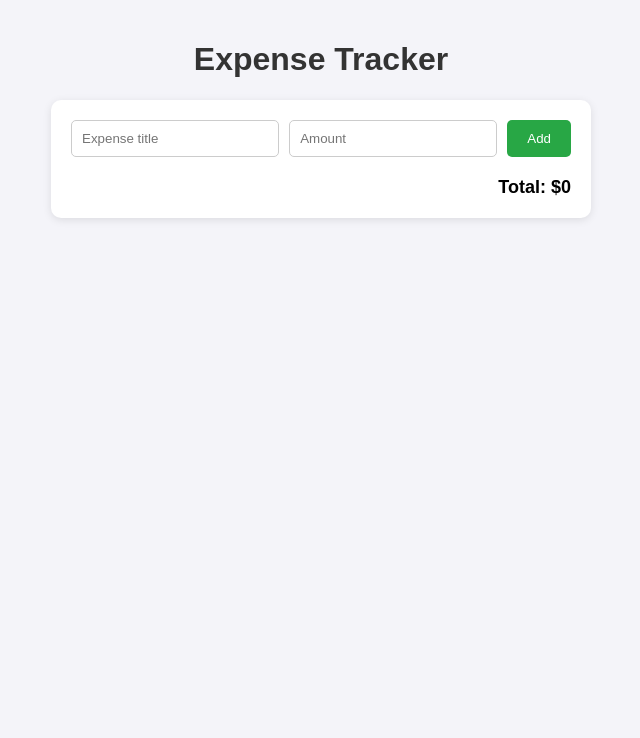
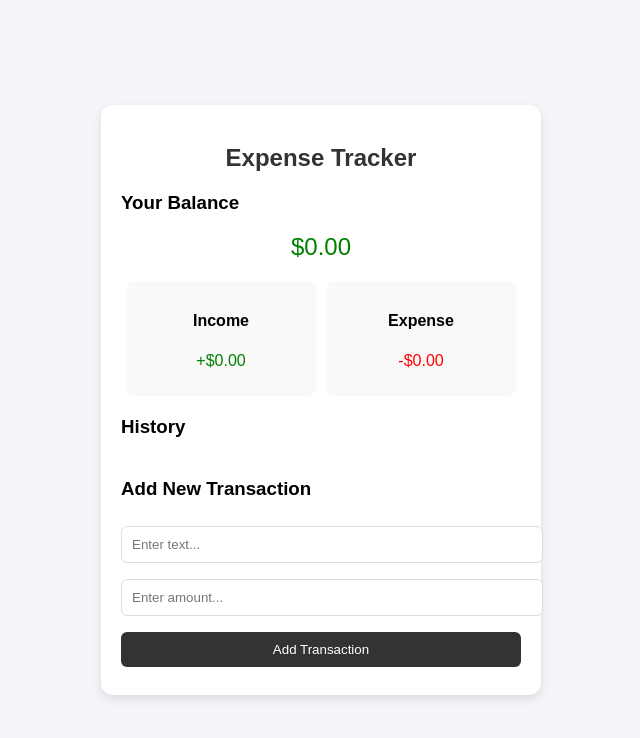
Before and after one commit to aamiralialvi/expense-tracker-app, a plain HTML site: page expenses.html in a window 1280 px wide. Shown: the whole page, without its empty margins (319-959 px from the left). Drawn offline with Linux system fonts and the light colour scheme.

Commit message:
Update expenses

```diff
--- a/expenses.html
+++ b/expenses.html
@@ -2,122 +2,190 @@
 <html lang="en">
 <head>
   <meta charset="UTF-8" />
-  <meta name="viewport" content="width=device-width, initial-scale=1.0" />
-  <title>Expense Tracker</title>
+  <meta name="viewport" content="width=device-width, initial-scale=1.0"/>
+  <title>Expense Tracker App</title>
   <style>
     body {
       font-family: Arial, sans-serif;
       background: #f4f4f9;
       margin: 0;
+      padding: 0;
+      display: flex;
+      justify-content: center;
+      align-items: center;
+      min-height: 100vh;
+    }
+    .container {
+      width: 400px;
+      background: #fff;
       padding: 20px;
+      border-radius: 12px;
+      box-shadow: 0 4px 10px rgba(0,0,0,0.1);
     }
-    h1 {
+    h2 {
       text-align: center;
+      margin-bottom: 20px;
       color: #333;
     }
-    .container {
-      max-width: 500px;
-      margin: auto;
-      background: #fff;
-      padding: 20px;
-      border-radius: 10px;
-      box-shadow: 0 2px 8px rgba(0,0,0,0.1);
+    #balance {
+      font-size: 1.5em;
+      margin: 10px 0;
+      text-align: center;
+      color: green;
     }
-    form {
+    .inc-exp-container {
       display: flex;
-      gap: 10px;
-      margin-bottom: 20px;
+      justify-content: space-between;
+      margin: 20px 0;
     }
-    input {
+    .inc-exp-container div {
+      flex: 1;
+      text-align: center;
       padding: 10px;
-      flex: 1;
-      border: 1px solid #ccc;
-      border-radius: 5px;
+      border-radius: 8px;
+      background: #f9f9f9;
+      margin: 0 5px;
     }
-    button {
-      padding: 10px 20px;
-      background: #28a745;
-      color: #fff;
-      border: none;
-      border-radius: 5px;
-      cursor: pointer;
+    .inc-exp-container .money.plus {
+      color: green;
     }
-    button:hover {
-      background: #218838;
+    .inc-exp-container .money.minus {
+      color: red;
     }
     ul {
       list-style: none;
       padding: 0;
+      margin: 20px 0;
+      max-height: 150px;
+      overflow-y: auto;
     }
-    li {
-      background: #eee;
-      margin-bottom: 10px;
+    ul li {
+      background: #f9f9f9;
+      margin: 8px 0;
       padding: 10px;
-      border-radius: 5px;
+      border-radius: 6px;
       display: flex;
       justify-content: space-between;
     }
-    .total {
-      font-size: 18px;
-      text-align: right;
-      margin-top: 10px;
+    ul li.plus { border-right: 5px solid green; }
+    ul li.minus { border-right: 5px solid red; }
+    .delete-btn {
+      background: transparent;
+      border: none;
+      color: red;
+      cursor: pointer;
       font-weight: bold;
+    }
+    form input, form button {
+      width: 100%;
+      padding: 10px;
+      margin: 8px 0;
+      border-radius: 6px;
+      border: 1px solid #ddd;
+    }
+    form button {
+      background: #333;
+      color: #fff;
+      border: none;
+      cursor: pointer;
     }
   </style>
 </head>
 <body>
-  <h1>Expense Tracker</h1>
   <div class="container">
-    <form id="expense-form">
-      <input type="text" id="title" placeholder="Expense title" required />
-      <input type="number" id="amount" placeholder="Amount" required />
-      <button type="submit">Add</button>
+    <h2>Expense Tracker</h2>
+    <h3>Your Balance</h3>
+    <div id="balance">$0.00</div>
+    <div class="inc-exp-container">
+      <div>
+        <h4>Income</h4>
+        <p id="money-plus" class="money plus">+$0.00</p>
+      </div>
+      <div>
+        <h4>Expense</h4>
+        <p id="money-minus" class="money minus">-$0.00</p>
+      </div>
+    </div>
+    <h3>History</h3>
+    <ul id="list"></ul>
+    <h3>Add New Transaction</h3>
+    <form id="form">
+      <input type="text" id="text" placeholder="Enter text..." required />
+      <input type="number" id="amount" placeholder="Enter amount..." required />
+      <button type="submit">Add Transaction</button>
     </form>
-    <ul id="expense-list"></ul>
-    <div class="total">Total: $<span id="total">0</span></div>
   </div>
 
   <script>
-    const form = document.getElementById("expense-form");
-    const titleInput = document.getElementById("title");
-    const amountInput = document.getElementById("amount");
-    const expenseList = document.getElementById("expense-list");
-    const totalEl = document.getElementById("total");
+    const balance = document.getElementById('balance');
+    const money_plus = document.getElementById('money-plus');
+    const money_minus = document.getElementById('money-minus');
+    const list = document.getElementById('list');
+    const form = document.getElementById('form');
+    const text = document.getElementById('text');
+    const amount = document.getElementById('amount');
 
-    let expenses = JSON.parse(localStorage.getItem("expenses")) || [];
+    let transactions = [];
 
-    function renderExpenses() {
-      expenseList.innerHTML = "";
-      let total = 0;
-      expenses.forEach((exp, index) => {
-        total += exp.amount;
-        const li = document.createElement("li");
-        li.innerHTML = `${exp.title} - $${exp.amount}
-          <button onclick="deleteExpense(${index})">❌</button>`;
-        expenseList.appendChild(li);
-      });
-      totalEl.textContent = total;
-      localStorage.setItem("expenses", JSON.stringify(expenses));
+    function updateValues() {
+      const amounts = transactions.map(tran => tran.amount);
+      const total = amounts.reduce((acc, item) => acc + item, 0).toFixed(2);
+      const income = amounts
+        .filter(item => item > 0)
+        .reduce((acc, item) => acc + item, 0)
+        .toFixed(2);
+      const expense = (
+        amounts.filter(item => item < 0).reduce((acc, item) => acc + item, 0) *
+        -1
+      ).toFixed(2);
+
+      balance.innerText = `$${total}`;
+      money_plus.innerText = `+$${income}`;
+      money_minus.innerText = `-$${expense}`;
     }
 
-    form.addEventListener("submit", (e) => {
-      e.preventDefault();
-      const title = titleInput.value.trim();
-      const amount = parseFloat(amountInput.value);
-      if (title && amount) {
-        expenses.push({ title, amount });
-        titleInput.value = "";
-        amountInput.value = "";
-        renderExpenses();
-      }
-    });
-
-    function deleteExpense(index) {
-      expenses.splice(index, 1);
-      renderExpenses();
+    function addTransactionDOM(transaction) {
+      const sign = transaction.amount < 0 ? '-' : '+';
+      const item = document.createElement('li');
+      item.classList.add(transaction.amount < 0 ? 'minus' : 'plus');
+      item.innerHTML = `
+        ${transaction.text} <span>${sign}$${Math.abs(transaction.amount)}</span>
+        <button class="delete-btn" onclick="removeTransaction(${transaction.id})">x</button>
+      `;
+      list.appendChild(item);
     }
 
-    renderExpenses();
+    function removeTransaction(id) {
+      transactions = transactions.filter(tran => tran.id !== id);
+      init();
+    }
+
+    function addTransaction(e) {
+      e.preventDefault();
+      if (text.value.trim() === '' || amount.value.trim() === '') {
+        alert('Please add text and amount');
+      } else {
+        const transaction = {
+          id: Date.now(),
+          text: text.value,
+          amount: +amount.value
+        };
+        transactions.push(transaction);
+        addTransactionDOM(transaction);
+        updateValues();
+        text.value = '';
+        amount.value = '';
+      }
+    }
+
+    function init() {
+      list.innerHTML = '';
+      transactions.forEach(addTransactionDOM);
+      updateValues();
+    }
+
+    form.addEventListener('submit', addTransaction);
+    init();
   </script>
 </body>
 </html>
```
